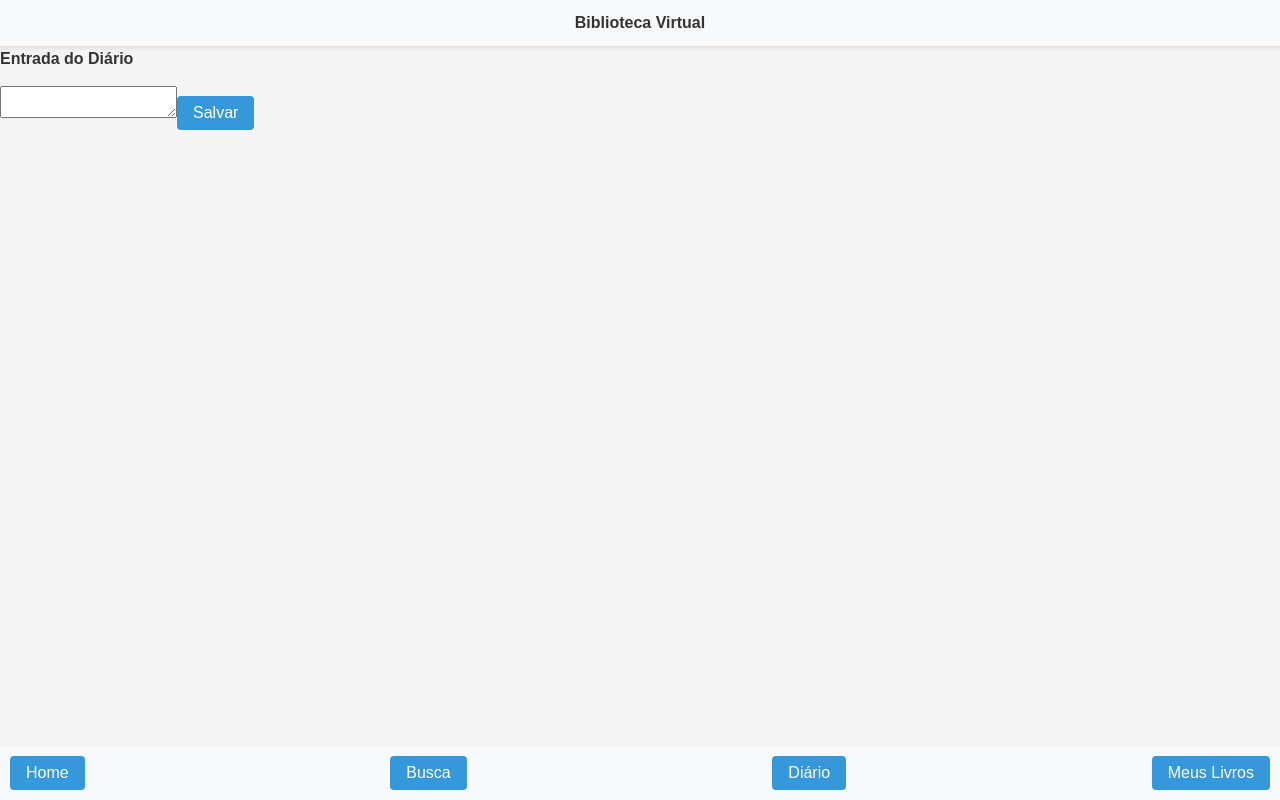
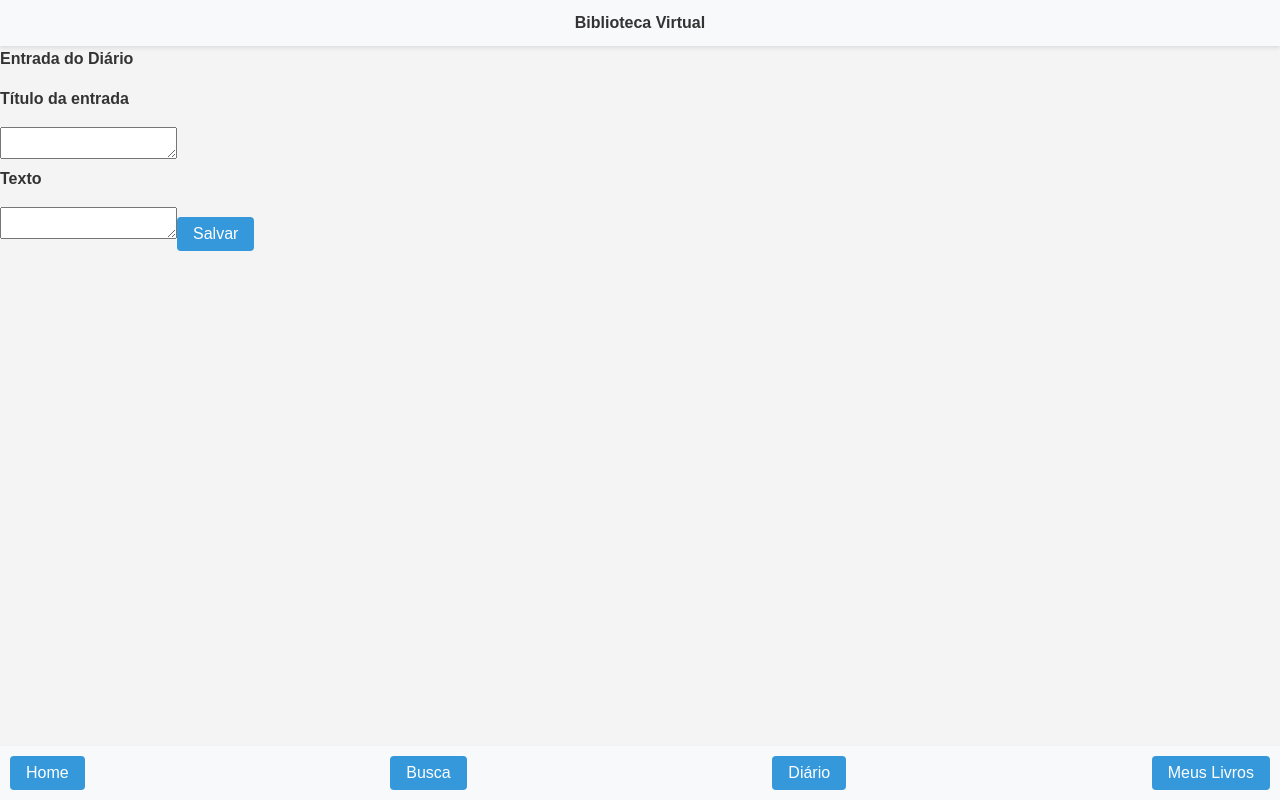
Before and after one commit to rafa1696/book-library, a React (Vite) app: page /reading-diary/edit/1 in a window 1280 px wide. Built offline with nearby package versions, Linux system fonts and the light colour scheme.

Commit message:
feat: refatorar DiaryEntry para separar título e estados de texto

```diff
--- a/src/components/DiaryEntry/DiaryEntry.tsx
+++ b/src/components/DiaryEntry/DiaryEntry.tsx
@@ -1,26 +1,26 @@
 import { useEffect, useState } from "react";
-import { useParams, useNavigate } from "react-router-dom";
+import { useNavigate, useParams } from "react-router-dom";
 import { useBookLibraryContext } from "../../context/BookLibraryContext";
 import { ReadingDiaryEntry } from "../../types/ReadingDiaryEntry.type";
+import { returnRandomNumber } from "../../utils/returnRandomNumber";
 import styles from "./DiaryEntry.module.css";
-import { returnRandomNumber } from "../../utils/returnRandomNumber";
 
 const DiaryEntry = () => {
   const { diaryEntryId } = useParams<{ diaryEntryId: string }>();
   const { readingDiary, saveReadingDiary } = useBookLibraryContext();
   const [entry, setEntry] = useState<ReadingDiaryEntry | null>(null);
-  const [text, setText] = useState("");
+
+  const [entryTitle, setEntryTitle] = useState("");
+  const [entryText, setEntryText] = useState("");
   const navigate = useNavigate();
 
   useEffect(() => {
     const foundEntry =
       readingDiary && readingDiary.find((entry) => entry.id === diaryEntryId);
 
-    console.log("foundEntry", foundEntry);
-
     if (foundEntry) {
       setEntry(foundEntry);
-      setText(foundEntry.entry);
+      setEntryText(foundEntry.entry);
     } else {
       if (diaryEntryId) {
         setEntry({
@@ -36,29 +36,31 @@ const DiaryEntry = () => {
 
   const handleSave = () => {
     // TODO - Trocar nome de entry para diaryEntryText ou algo parecido
-    if (entry && text.length > 0) {
-      saveReadingDiary({ ...entry, entry: text });
+    if (entry && entryText.length > 0) {
+      saveReadingDiary({ ...entry, title: entryTitle, entry: entryText });
       navigate("/reading-diary");
     }
   };
 
-  useEffect(() => {
-    console.log("entry", entry);
-  }, [entry]);
-
-  // if (!entry) {
-  //   return <div>Entrada não encontrada</div>;
-  // }
-
   return (
     <section className={styles.container}>
-      <span className={styles.container_entryTitle}>
+      <span className={styles.container_sectionTitle}>
         <h1>Entrada do Diário</h1>
       </span>
-      <textarea
-        value={text}
-        onChange={(e) => setText(e.target.value)}
-      />
+      <span className={styles.container_entryTitle}>
+        <h2>Título da entrada</h2>
+        <textarea
+          value={entryTitle}
+          onChange={(e) => setEntryTitle(e.target.value)}
+        />
+      </span>
+      <span className={styles.container_entryText}>
+        <h2>Texto</h2>
+        <textarea
+          value={entryText}
+          onChange={(e) => setEntryText(e.target.value)}
+        />
+      </span>
       <button onClick={handleSave}>Salvar</button>
     </section>
   );
```
